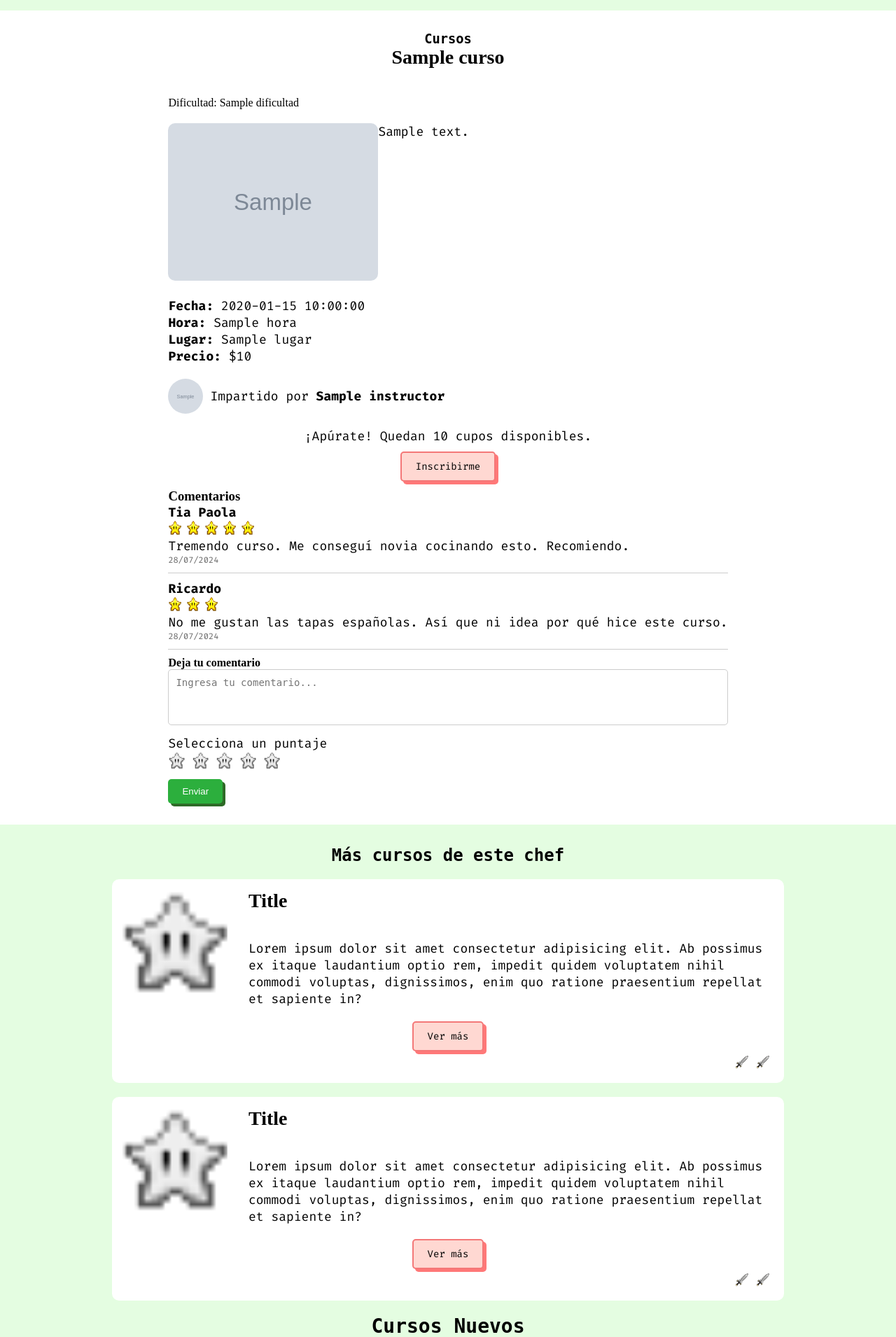
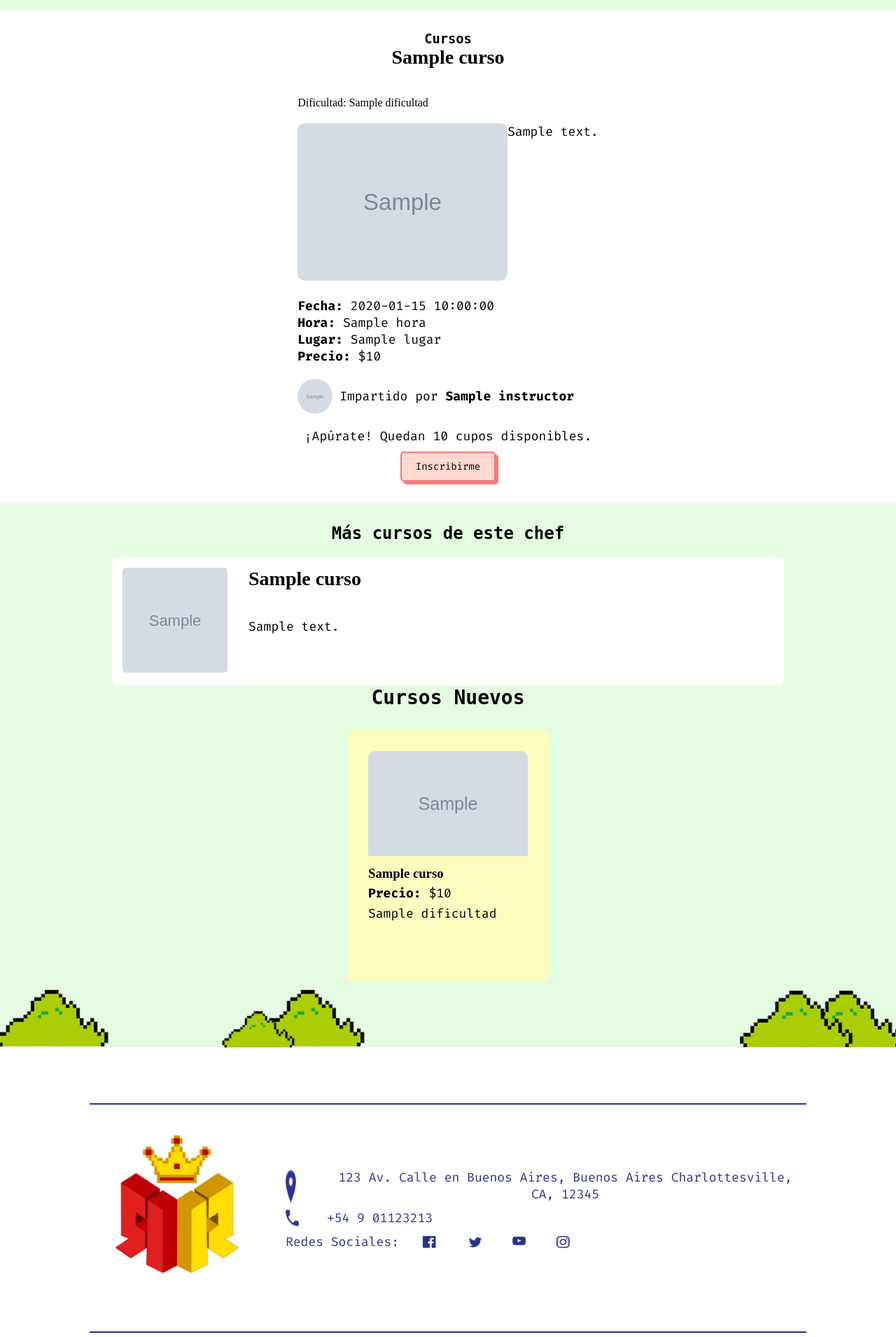
Before and after one commit to SofiLeonar/RecipeRealm2024, a Flask app: template app/templates/dashboard/verCurso.html in a window 1280 px wide. Shown: the part 148-2058 px from the top of the page at 70% size. Run offline with Flask 3, Linux system fonts and the light colour scheme; the template is opened without the code that fills it: most values are stand-ins (such as "Sample title", 1, 10 or a date in 2020); grey boxes marked "Sample" are stand-in pictures; some libraries are stand-ins or nearby versions; some web fonts are replaced.

Commit message:
feat: recetas recientes, cursos recientes

```diff
--- a/app/templates/dashboard/subircurso.html
+++ b/app/templates/dashboard/subircurso.html
@@ -94,7 +94,7 @@
             <div  class="formDerechaRegistro">
                 <div>
                     <label for="desCurso">Descripcion</label>
-                    <textarea id="desCurso" name="desCurso" placeholder="1- poner el agua a hervir" class="textareaRegistro"></textarea>
+                    <textarea id="desCurso" name="desCurso" placeholder="Breve descripción del curso..." class="textareaRegistro"></textarea>
                 </div>
 
 
--- a/app/templates/dashboard/verCurso.html
+++ b/app/templates/dashboard/verCurso.html
@@ -57,49 +57,6 @@
                     <button class="btnRojo">Inscribirme</button>
                 </div>
             </div>
-
-            <div class="preguntas">
-                <h3>Comentarios</h3>
-                <div class="comentario">
-                    <p><strong>Tia Paola</strong></p>
-                    <div class="comentarioEstrellas">
-                        <img src="/static/img/estrellaAmarilla.png" alt="1 estrella">
-                        <img src="/static/img/estrellaAmarilla.png" alt="2 estrellas">
-                        <img src="/static/img/estrellaAmarilla.png" alt="3 estrellas">
-                        <img src="/static/img/estrellaAmarilla.png" alt="4 estrellas">
-                        <img src="/static/img/estrellaAmarilla.png" alt="5 estrellas">
-                    </div>
-                    <p>Tremendo curso. Me conseguí novia cocinando esto. Recomiendo.</p>
-                    <p class="comentarioFecha">28/07/2024</p>
-                </div>
-
-                <div class="comentario">
-                    <p><strong>Ricardo</strong></p>
-                    <div class="comentarioEstrellas">
-                        <img src="/static/img/estrellaAmarilla.png" alt="1 estrella">
-                        <img src="/static/img/estrellaAmarilla.png" alt="2 estrellas">
-                        <img src="/static/img/estrellaAmarilla.png" alt="3 estrellas">
-                    </div>
-                    <p>No me gustan las tapas españolas. Así que ni idea por qué hice este curso.</p>
-                    <p class="comentarioFecha">28/07/2024</p>
-                </div>
-            </div>
-
-            <div class="cursoResena preguntas">
-                <h4>Deja tu comentario</h4>
-                <textarea placeholder="Ingresa tu comentario..."></textarea>
-                <div class="cursoPuntaje">
-                    <p>Selecciona un puntaje</p>
-                    <div class="puntajeEstrellas">
-                        <img src="/static/img/estrellaGris.png" alt="1 estrella">
-                        <img src="/static/img/estrellaGris.png" alt="2 estrellas">
-                        <img src="/static/img/estrellaGris.png" alt="3 estrellas">
-                        <img src="/static/img/estrellaGris.png" alt="4 estrellas">
-                        <img src="/static/img/estrellaGris.png" alt="5 estrellas">
-                    </div>
-                </div>
-                <button class="enviar">Enviar</button>
-            </div>
         </div>
     </section>
 </section>
@@ -110,78 +67,62 @@
 
 
 <section class="container top">
+    {% if masCursos %}
+        {% for curso in masCursos %}
         <div class="tarjetLargo container">
             <div class="flex">
                 <div class="tarjetImg">
-            <img src="/static/img/estrellaGris.png" alt="Imagen">
+                    <img src="{{ curso['foto'] }}" alt="Imagen de {{ curso['titulo'] }}">
                 </div>
                 <div class="tarjetContenido">
-            <h2>Title</h2>
+                    <h2>{{ curso['titulo'] }}</h2>
                     <p>
-                Lorem ipsum dolor sit amet consectetur adipisicing elit. Ab possimus ex itaque laudantium optio rem, impedit quidem voluptatem nihil commodi voluptas, dignissimos, enim quo ratione praesentium repellat et sapiente in?
+                        {{ curso['descripcion'] | truncate(150) }}
                     </p>
-
+                    <div class="espada">
+                        {% if curso.dificultad == 'Principiante' %}
+                            <img src="/static/img/espada.png" alt="Espada">
+                        {% elif curso.dificultad == 'Intermedio' %}
+                            <img src="/static/img/espada.png" alt="Espada">
+                            <img src="/static/img/espada.png" alt="Espada">
+                        {% elif curso.dificultad == 'Avanzado' %}
+                            <img src="/static/img/espada.png" alt="Espada">
+                            <img src="/static/img/espada.png" alt="Espada">
+                            <img src="/static/img/espada.png" alt="Espada">
+                        {% endif %}
                     </div>
                 </div>
-        <div class="flex">
-            <div class="container">
-                <button class="btnRojo top">Ver más</button>
-            </div>
-
-        </div>
-        <div class="tarjetIconos espada">
-            <img src="/static/img/espada.png" alt="espada">
-            <img src="/static/img/espada.png" alt="espada">
             </div>
         </div>
+        {% endfor %}
+    {% else %}
+        <p>No hay más cursos disponibles de este instructor.</p>
+    {% endif %}
 </section>
-<section class="container top">
-    <div class="tarjetLargo">
-        <div class="flex">
-        <div class="tarjetImg">
-            <img src="/static/img/estrellaGris.png" alt="Imagen">
-        </div>
-        <div class="tarjetContenido">
-            <h2>Title</h2>
-            <p>
-                Lorem ipsum dolor sit amet consectetur adipisicing elit. Ab possimus ex itaque laudantium optio rem, impedit quidem voluptatem nihil commodi voluptas, dignissimos, enim quo ratione praesentium repellat et sapiente in?
-            </p>
 
+
+<section class="cursosNuevos container">
+    <h2>Cursos Nuevos</h2>
+    {% for curso in nuevosCursos %}
+        <div class="cursoTarjet">
+            <img src="{{ curso['foto'] }}" alt="{{ curso['titulo'] }}" class="curso-imagen" />
+            <h3>{{ curso['titulo'] }}</h3>
+            <p><strong>Precio:</strong> ${{ curso['precio'] }}</p>
+            <p>{{ curso['dificultad'] }}</p>
+        <div class="espada">
+            {% if curso.dificultad == 'Principiante' %}
+                <img src="/static/img/espada.png" alt="Espada">
+            {% elif curso.dificultad == 'Intermedio' %}
+                <img src="/static/img/espada.png" alt="Espada">
+                <img src="/static/img/espada.png" alt="Espada">
+            {% elif curso.dificultad == 'Avanzado' %}
+                <img src="/static/img/espada.png" alt="Espada">
+                <img src="/static/img/espada.png" alt="Espada">
+                <img src="/static/img/espada.png" alt="Espada">
+            {% endif %}
         </div>
         </div>
-        <div class="flex">
-            <div class="container">
-                <button class="btnRojo top">Ver más</button>
-            </div>
-
-        </div>
-        <div class="tarjetIconos espada">
-            <img src="/static/img/espada.png" alt="espada">
-            <img src="/static/img/espada.png" alt="espada">
-        </div>
-    </div>
-    </section>
-
-<section class="cursosNuevos container top">
-    <h2>Cursos Nuevos</h2>
-    <div class="cursoTarjet">
-        <img src="/static/img/espada.png" alt="Curso1">
-        <h3>Text</h3>
-        <p>$0</p>
-        <p>Body text.</p>
-    </div>
-    <div class="cursoTarjet">
-        <img src="/static/img/espada.png" alt="Curso2">
-        <h3>Text</h3>
-        <p>$0</p>
-        <p>Body text.</p>
-    </div>
-    <div class="cursoTarjet">
-        <img src="/static/img/espada.png" alt="Curso3">
-        <h3>Text</h3>
-        <p>$0</p>
-        <p>Body text.</p>
-    </div>
+    {% endfor %}
 </section>
 
 {% endblock %}
```
Also changed, not shown: app/blueprints/dashboard/routes.py (+98 -5 lines), app/templates/dashboard/index.html (+20 -26 lines), app/templates/dashboard/verReceta.html (+23 -47 lines). Lines whose indentation alone changed are shown as unchanged.
